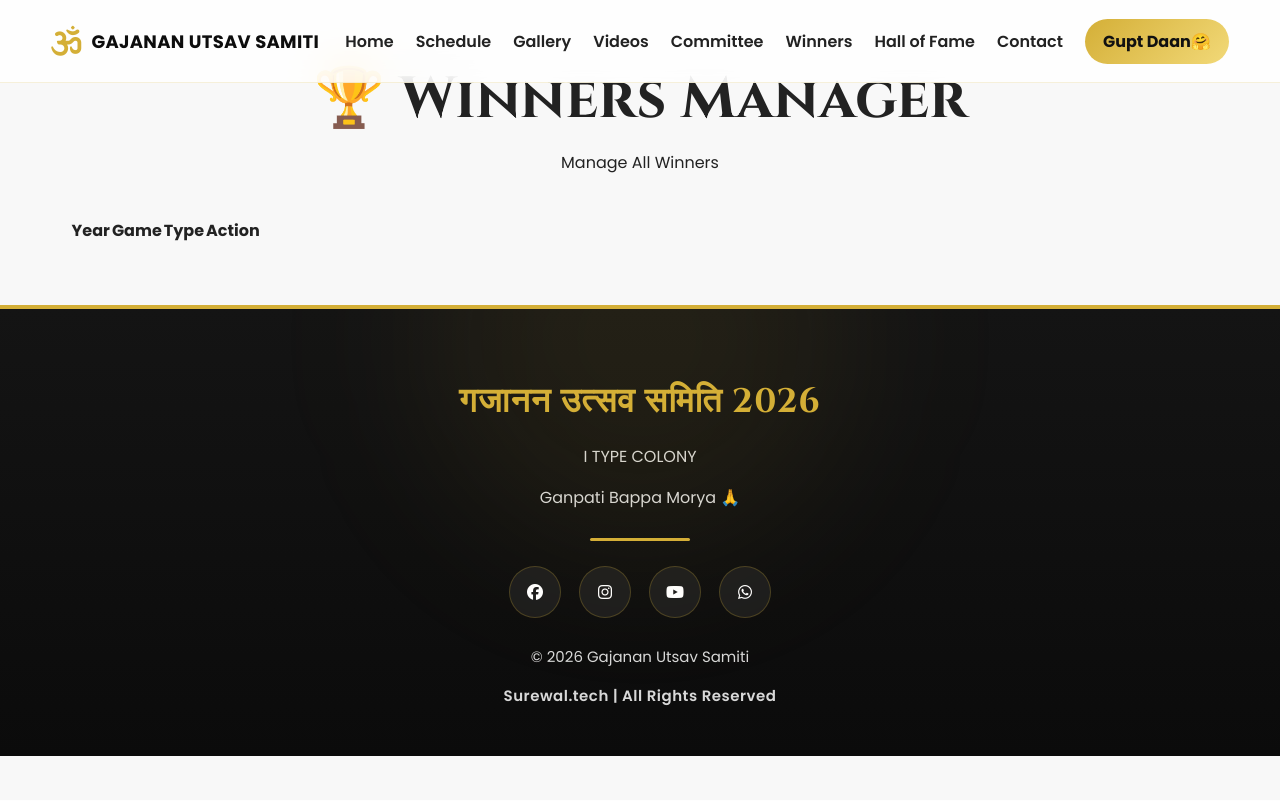
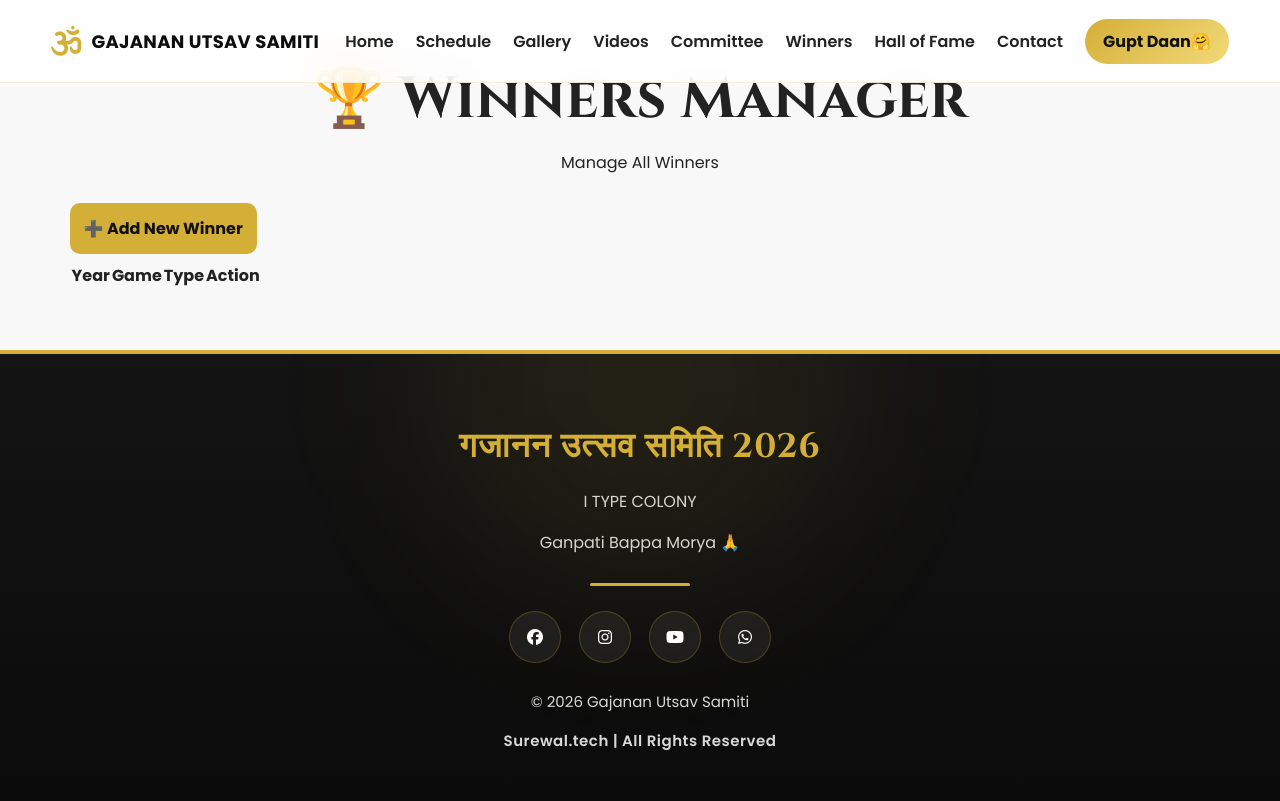
Before and after one commit to MohitSurewal/gajanan-utsav, a Flask app: page /admin/winners in a window 1280 px wide. Before the commit the page ends 756 px from the top, so only its background shows below. Run offline with Flask 3, Linux system fonts and the light colour scheme; the visitor is signed in with stand-in values (Sample User, id 1); lists and menus that the app fills with data are empty; some libraries are stand-ins or nearby versions.

Commit message:
Update winners.html

```diff
--- a/templates/admin/winners.html
+++ b/templates/admin/winners.html
@@ -11,6 +11,18 @@
         <h1>🏆 Winners Manager</h1>
 
         <p>Manage All Winners</p>
+
+        <div style="margin:20px 0;">
+
+            <a
+                href="{{ url_for('admin_add_winner') }}"
+                class="admin-btn">
+
+                ➕ Add New Winner
+
+            </a>
+
+        </div>
 
         <div class="table-responsive">
 
```
